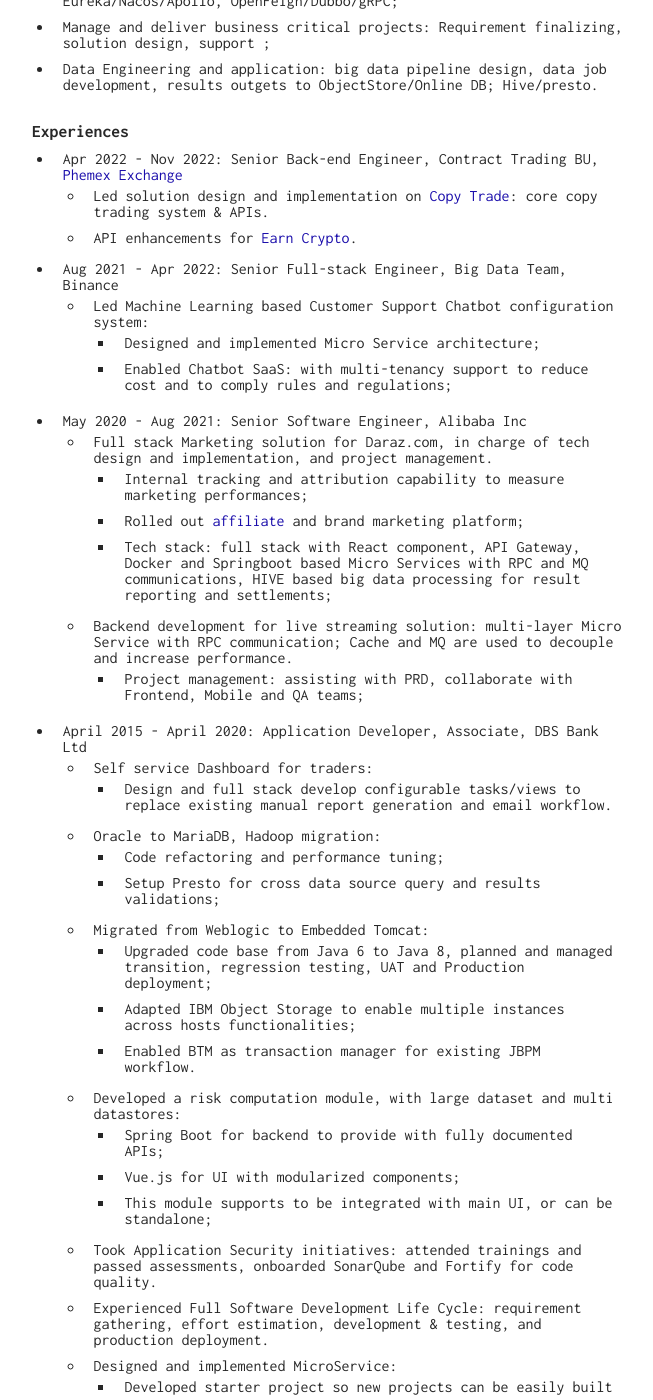
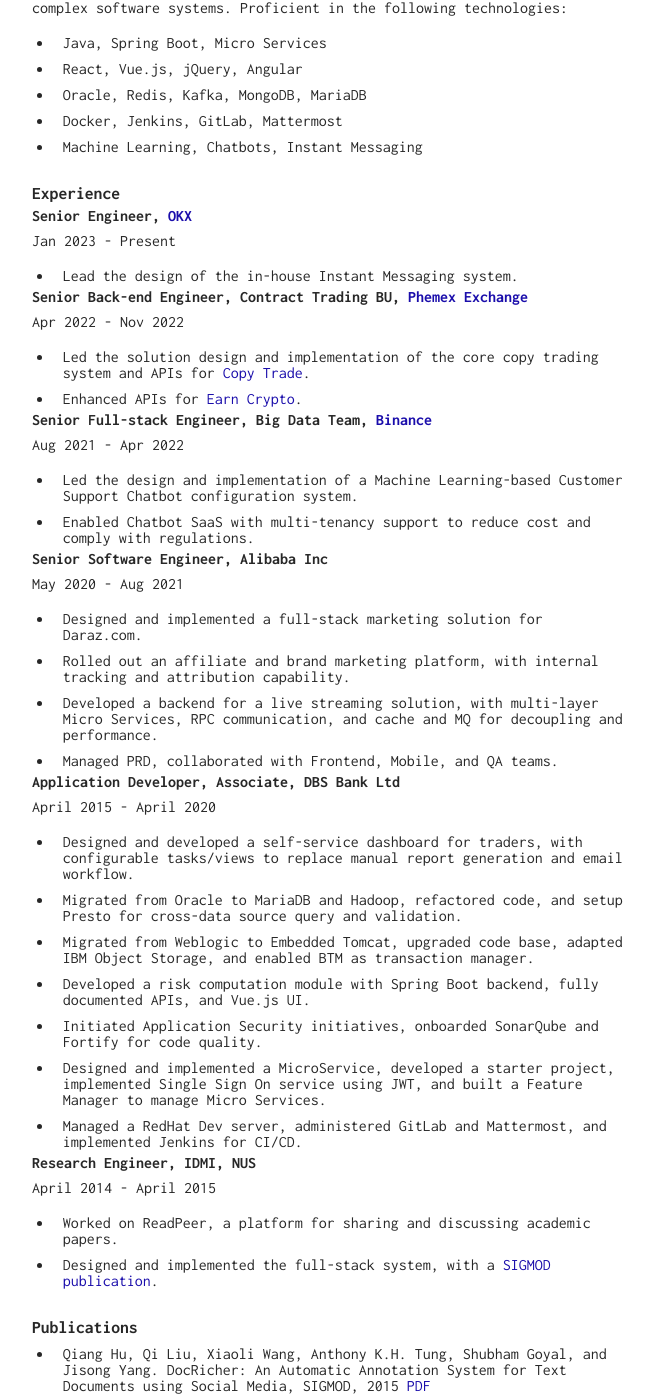
Before and after one commit to huqiang/huqiang.github.io, a Jekyll site: the page built from resume/index.markdown, in a window 1280 px wide and 1400 px high, scrolled down 245 px. Shown: the whole window, without its empty margins (308-961 px from the left). Built offline with Jekyll 4.4.1, drawn with Linux system fonts in a browser that asks for light colours; some of the changed text lies outside the part shown.

Commit message:
update resume

```diff
--- a/resume/index.markdown
+++ b/resume/index.markdown
@@ -10,62 +10,76 @@ cover: '/images/huqiang.jpg'
 _Residency Status: Singapore Citizen_
 _Mobile: +65-86930506      Email: <mailto:me@qiang.hu>_
 
-## Full stack architecture and engineering skills
-- Design and implement robust distributed Micro Services: Spring Boot, Eureka/Nacos/Apollo, OpenFeign/Dubbo/gRPC;
-- Manage and deliver business critical projects: Requirement finalizing, solution design, support ;
-- Data Engineering and application: big data pipeline design, data job development, results outgets to ObjectStore/Online DB; Hive/presto.
+## Overview
 
-## Experiences
-- Apr 2022 - Nov 2022: Senior Back-end Engineer, Contract Trading BU, [Phemex Exchange](https://phemex.com/)
-  - Led solution design and implementation on [Copy Trade](https://phemex.com/copy-trading/list):  core copy trading system & APIs.
-  - API enhancements for [Earn Crypto](https://phemex.com/earn-crypto).
-- Aug 2021 - Apr 2022: Senior Full-stack Engineer, Big Data Team, Binance
-  - Led Machine Learning based Customer Support Chatbot configuration system:
-    - Designed and implemented Micro Service architecture;
-    - Enabled Chatbot SaaS: with multi-tenancy support to reduce cost and to comply rules and regulations;
-- May 2020 - Aug 2021: Senior Software Engineer, Alibaba Inc
-  - Full stack Marketing solution for Daraz.com, in charge of tech design and implementation, and project management.
-    - Internal tracking and attribution capability to measure marketing performances;
-    - Rolled out [affiliate](https://www.phoneworld.com.pk/daraz-launches-affiliate-program/) and brand marketing platform;
-    - Tech stack: full stack with React component, API Gateway, Docker and Springboot based Micro Services with RPC and MQ communications, HIVE based big data processing for result reporting and settlements;
-  - Backend development for live streaming solution: multi-layer Micro Service with RPC communication; Cache and MQ are used to decouple and increase performance.
-    - Project management: assisting with PRD, collaborate with Frontend, Mobile and QA teams;
-- April 2015 - April 2020: Application Developer, Associate, DBS Bank Ltd
-  - Self service Dashboard for traders:
-    - Design and full stack develop configurable tasks/views to replace existing manual report generation and email workflow.
-  - Oracle to MariaDB, Hadoop migration:
-    - Code refactoring and performance tuning;
-    - Setup Presto for cross data source query and results validations;
-  - Migrated from Weblogic to Embedded Tomcat:
-    - Upgraded code base from Java 6 to Java 8, planned and managed transition, regression testing, UAT and Production deployment;
-    - Adapted IBM Object Storage to enable multiple instances across hosts functionalities;
-    - Enabled BTM as transaction manager for existing JBPM workflow.
-  - Developed a risk computation module, with large dataset and multi datastores:
-    - Spring Boot for backend to provide with fully documented APIs;
-    - Vue.js for UI with modularized components;
-    - This module supports to be integrated with main UI, or can be standalone;
-  - Took Application Security initiatives: attended trainings and passed assessments, onboarded SonarQube and Fortify for code quality.
-  - Experienced Full Software Development Life Cycle: requirement gathering, effort estimation, development & testing, and production deployment.
-  - Designed and implemented MicroService:
-    - Developed starter project so new projects can be easily built on;
-    - Implemented Single Sign On service using JWT, and common plug-and-play library to make use of the SSO.
-    - Experimented and developed Spring Boot backend API service with various Oracle/Redis/Mongo/MariaDB persistence; and unified UI integrations with jQuery/RequireJS/Angular(2)/Vue.
-  - Built a Feature Manager to manage the Micro Services: inter service communications, feature toggling and request logging.
-  - Managed a RedHat Dev server, administrated a GitLab and a Mattermost for collaborations, and Jenkins for CI/CD.
-- April 2014 - April 2015: **Research Engineer** at IDMI, NUS
-  - Worked on [ReadPeer](http://readpeer.com): Backend and Frontend development and maintenance, with [SIGMOD publication](docricher.pdf).
+Experienced Senior Engineer with expertise in designing and implementing complex software systems. Proficient in the following technologies:
+
+- Java, Spring Boot, Micro Services
+- React, Vue.js, jQuery, Angular
+- Oracle, Redis, Kafka, MongoDB, MariaDB
+- Docker, Jenkins, GitLab, Mattermost
+- Machine Learning, Chatbots, Instant Messaging
+
+## Experience
+
+### Senior Engineer, [OKX](https://okx.com/)
+
+Jan 2023 - Present
+
+- Lead the design of the in-house Instant Messaging system.
+
+### Senior Back-end Engineer, Contract Trading BU, [Phemex Exchange](https://phemex.com/)
+
+Apr 2022 - Nov 2022
+
+- Led the solution design and implementation of the core copy trading system and APIs for [Copy Trade](https://phemex.com/copy-trading/list).
+- Enhanced APIs for [Earn Crypto](https://phemex.com/earn-crypto).
+
+### Senior Full-stack Engineer, Big Data Team, [Binance](https://www.binance.com/en)
+
+Aug 2021 - Apr 2022
+
+- Led the design and implementation of a Machine Learning-based Customer Support Chatbot configuration system.
+- Enabled Chatbot SaaS with multi-tenancy support to reduce cost and comply with regulations.
+
+### Senior Software Engineer, Alibaba Inc
+
+May 2020 - Aug 2021
+
+- Designed and implemented a full-stack marketing solution for Daraz.com.
+- Rolled out an affiliate and brand marketing platform, with internal tracking and attribution capability.
+- Developed a backend for a live streaming solution, with multi-layer Micro Services, RPC communication, and cache and MQ for decoupling and performance.
+- Managed PRD, collaborated with Frontend, Mobile, and QA teams.
+
+### Application Developer, Associate, DBS Bank Ltd
+
+April 2015 - April 2020
+
+- Designed and developed a self-service dashboard for traders, with configurable tasks/views to replace manual report generation and email workflow.
+- Migrated from Oracle to MariaDB and Hadoop, refactored code, and setup Presto for cross-data source query and validation.
+- Migrated from Weblogic to Embedded Tomcat, upgraded code base, adapted IBM Object Storage, and enabled BTM as transaction manager.
+- Developed a risk computation module with Spring Boot backend, fully documented APIs, and Vue.js UI.
+- Initiated Application Security initiatives, onboarded SonarQube and Fortify for code quality.
+- Designed and implemented a MicroService, developed a starter project, implemented Single Sign On service using JWT, and built a Feature Manager to manage Micro Services.
+- Managed a RedHat Dev server, administered GitLab and Mattermost, and implemented Jenkins for CI/CD.
+
+### Research Engineer, IDMI, NUS
+
+April 2014 - April 2015
+
+- Worked on ReadPeer, a platform for sharing and discussing academic papers.
+- Designed and implemented the full-stack system, with a [SIGMOD publication](docricher.pdf).
+
+## Publications
+
+- Qiang Hu, Qi Liu, Xiaoli Wang, Anthony K.H. Tung, Shubham Goyal, and Jisong Yang. **DocRicher: An Automatic Annotation System for Text Documents using Social Media**, SIGMOD, 2015 [PDF](docricher.pdf)
 
 ## Education
 
-- National University of Singapore 2010 August -- 2014 February
-  - Bachelor of Computing (Computer Science) 2nd Class Upper (Hons)
+- Bachelor of Computer Science, National University of Singapore, 2014
 
-## Certification
+## Certifications
 
 - [AWS Certified Solutions Architect - Associate (SAA)](https://www.certmetrics.com/amazon/public/badge.aspx?i=1&t=c&d=2017-10-23&ci=AWS00330872)
 - [AWS Certified Developer - Associate (DVA)](https://www.certmetrics.com/amazon/public/badge.aspx?i=2&t=c&d=2019-02-26&ci=AWS00330872)
 - [Certified Scrum Master](CSM_Certificate.pdf)
-
-## Publications
-
-- Qiang Hu, Qi Liu, Xiaoli Wang, Anthony K.H. Tung, Shubham Goyal, and Jisong Yang. **DocRicher: An Automatic Annotation System for Text Documents using Social Media**, SIGMOD, 2015 [PDF](docricher.pdf)
```
